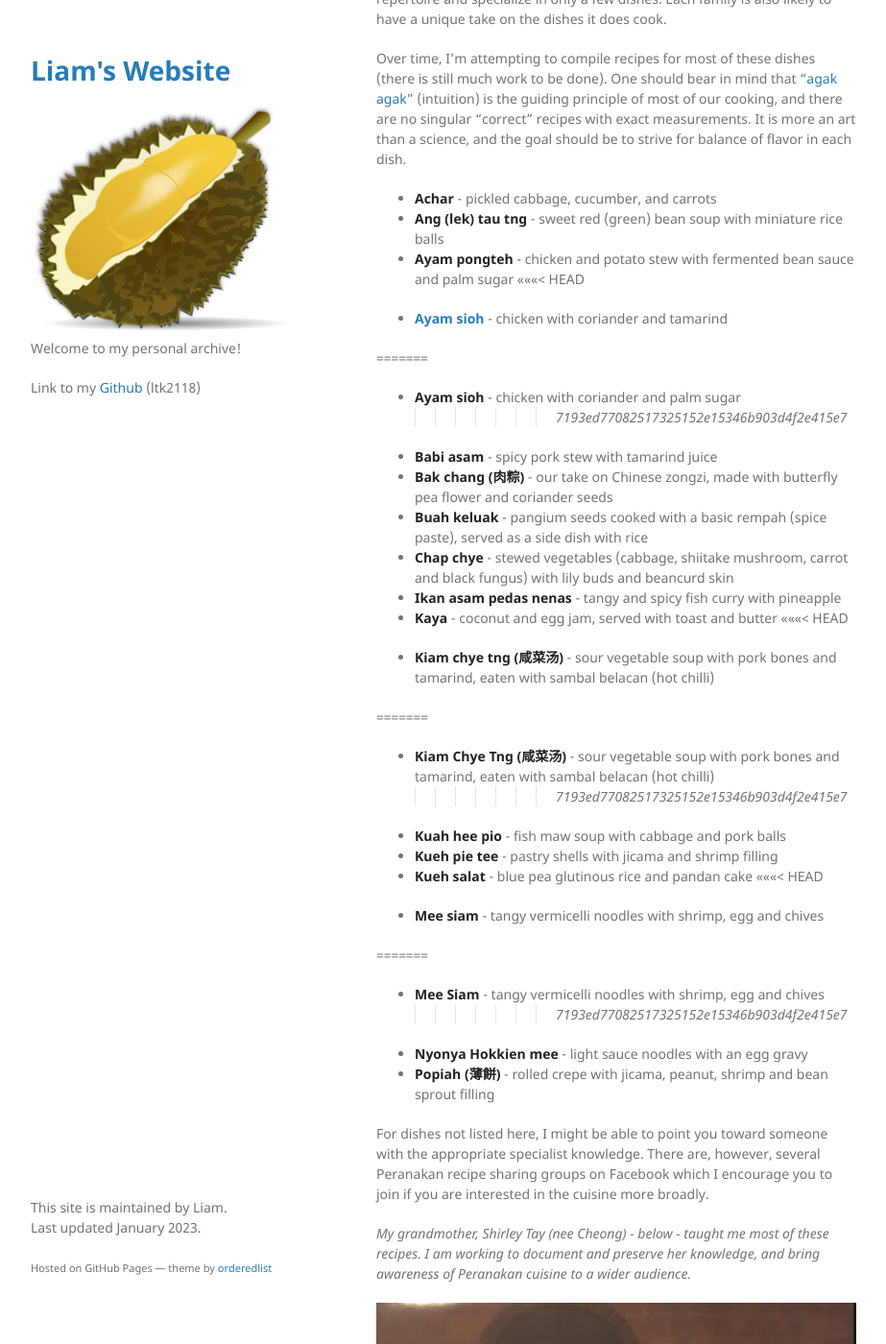
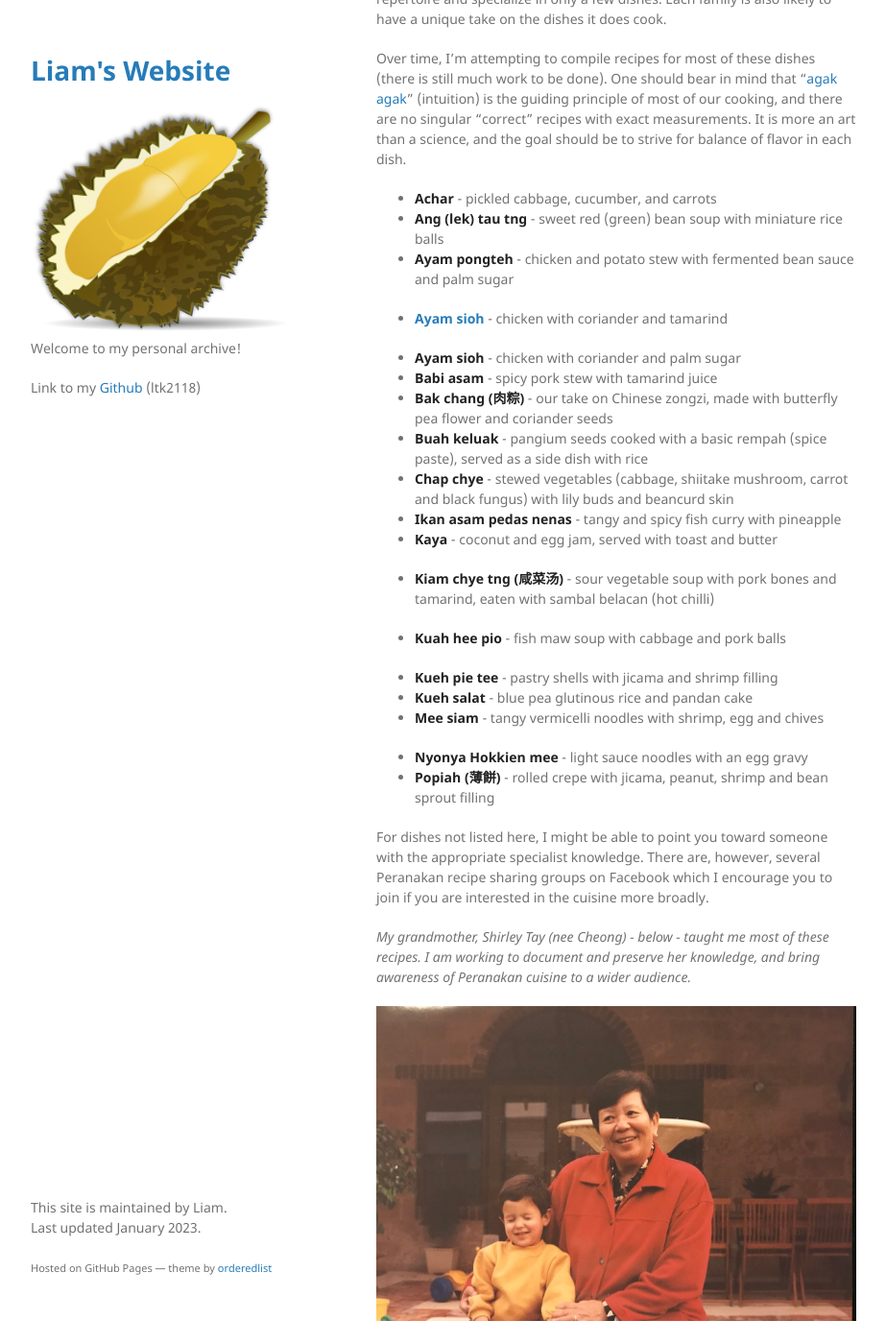
Before and after one commit to liamtk/liamtk.github.io, a Jekyll site: the page built from pages/peranakan.md, in a window 1280 px wide and 1400 px high, scrolled down 1382 px. Shown: the whole window at 96% size, without its empty margins (178-1101 px from the left). Built offline with Jekyll 4.4.1, drawn with Linux system fonts in a browser that asks for light colours; our own code applies the rules of GitHub Pages for plain Markdown files.

Commit message:
resolve typos on peranakan.md

```diff
--- a/pages/peranakan.md
+++ b/pages/peranakan.md
@@ -44,36 +44,26 @@ Over time, I'm attempting to compile recipes for most of these dishes (there is
 * **Achar** - pickled cabbage, cucumber, and carrots
 * **Ang (lek) tau tng** - sweet red (green) bean soup with miniature rice balls
 * **Ayam pongteh** - chicken and potato stew with fermented bean sauce and palm sugar
-<<<<<<< HEAD
 
 * **[Ayam sioh](recipes/ayam-sioh.md)** - chicken with coriander and tamarind
 
-=======
 * **Ayam sioh** - chicken with coriander and palm sugar
->>>>>>> 7193ed77082517325152e15346b903d4f2e415e7
 * **Babi asam** - spicy pork stew with tamarind juice
 * **Bak chang (肉粽)** - our take on Chinese zongzi, made with butterfly pea flower and coriander seeds
 * **Buah keluak** - pangium seeds cooked with a basic rempah (spice paste), served as a side dish with rice
 * **Chap chye** - stewed vegetables (cabbage, shiitake mushroom, carrot and black fungus) with lily buds and beancurd skin
 * **Ikan asam pedas nenas** - tangy and spicy fish curry with pineapple
 * **Kaya** - coconut and egg jam, served with toast and butter
-<<<<<<< HEAD
 
 * **Kiam chye tng** **(咸菜汤)** - sour vegetable soup with pork bones and tamarind, eaten with sambal belacan (hot chilli)
 
-=======
-* **Kiam Chye Tng** **(咸菜汤)** - sour vegetable soup with pork bones and tamarind, eaten with sambal belacan (hot chilli)
->>>>>>> 7193ed77082517325152e15346b903d4f2e415e7
 * **Kuah hee pio** - fish maw soup with cabbage and pork balls
+
 * **Kueh pie tee** - pastry shells with jicama and shrimp filling
 * **Kueh salat** - blue pea glutinous rice and pandan cake
-<<<<<<< HEAD
-
 * **Mee siam** - tangy vermicelli noodles with shrimp, egg and chives
 
-=======
-* **Mee Siam** - tangy vermicelli noodles with shrimp, egg and chives
->>>>>>> 7193ed77082517325152e15346b903d4f2e415e7
+
 * **Nyonya Hokkien mee** - light sauce noodles with an egg gravy
 * **Popiah (薄餅)** - rolled crepe with jicama, peanut, shrimp and bean sprout filling
 
```
